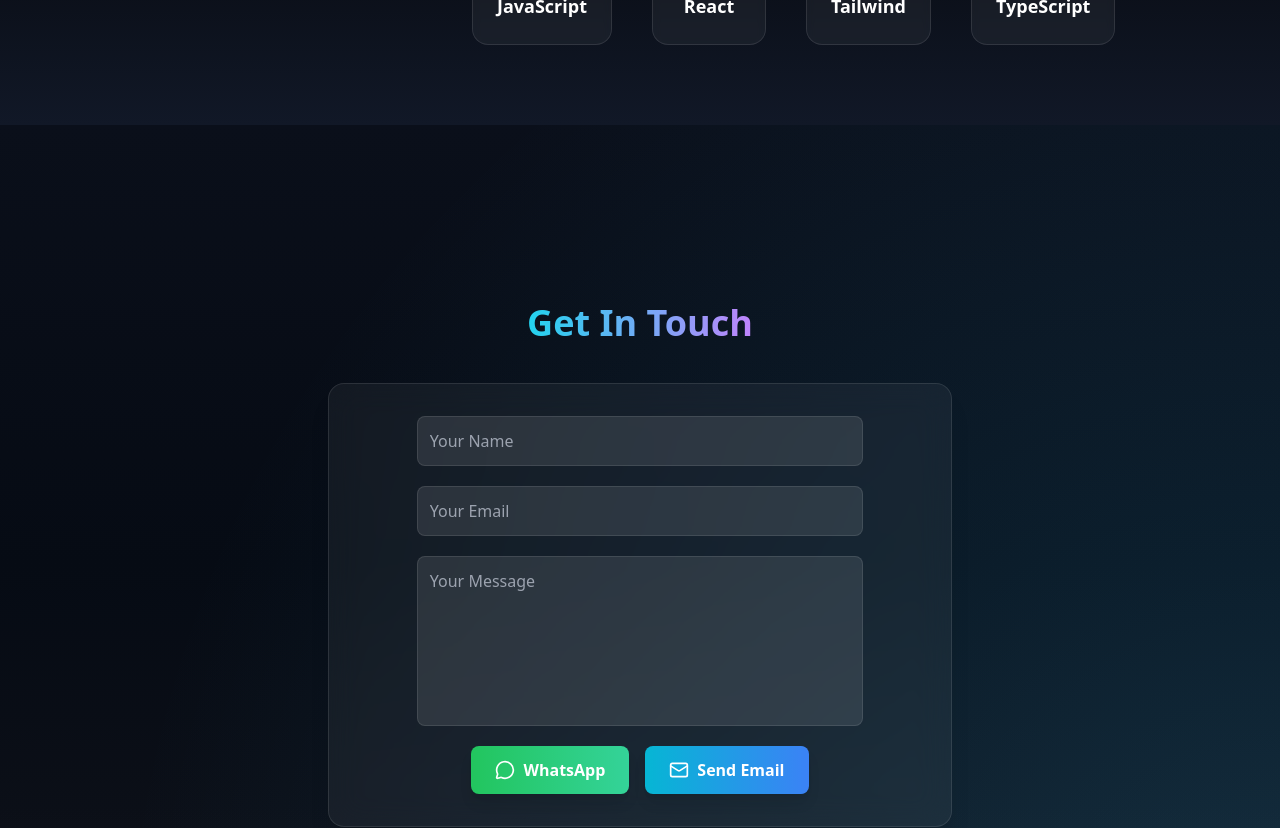
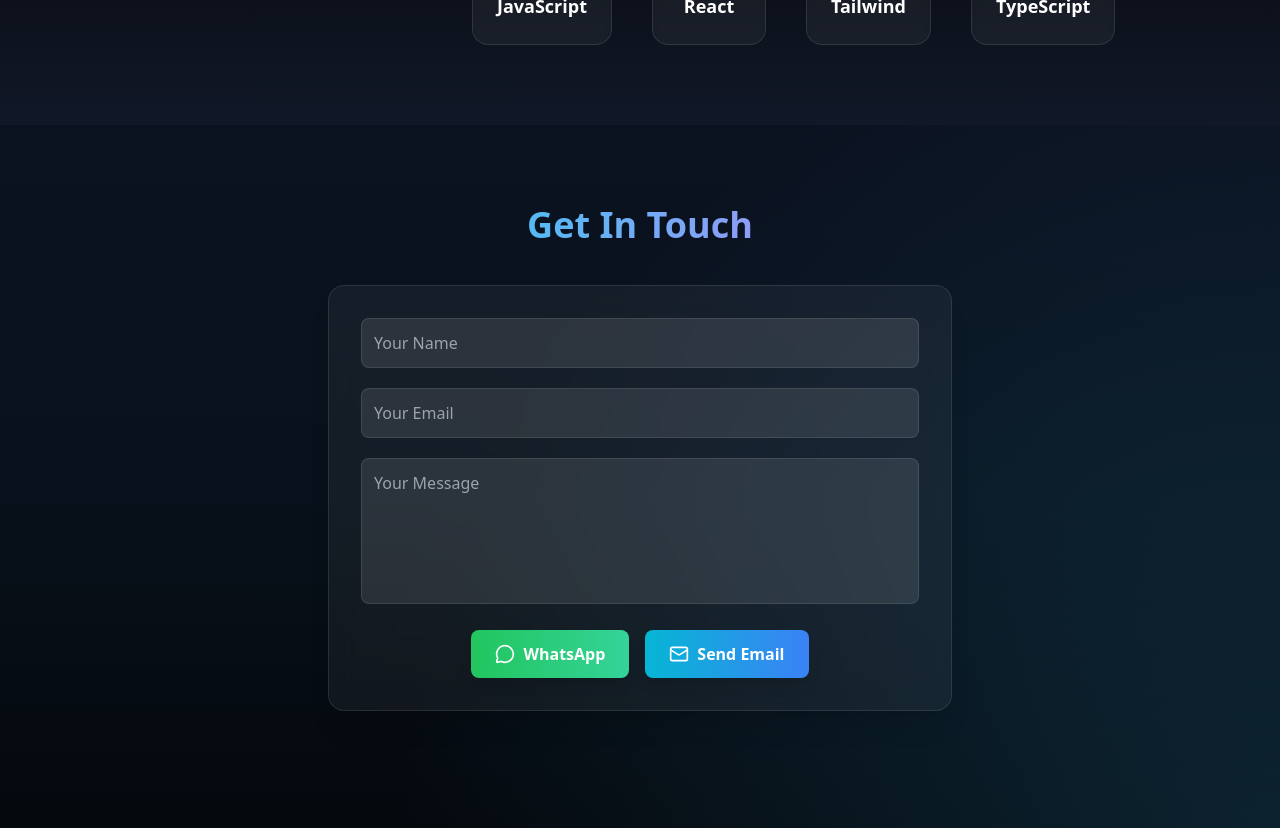
Before and after one commit to SURENDHAR-05-12/my-portfolio, a React (Vite) app: page / in a window 1280 px wide. Shown: the part 2360-3188 px from the top of the page. Built offline with nearby package versions, Linux system fonts and the light colour scheme.

Commit message:
Adjusted Contact section alignment and updated logo

```diff
--- a/src/components/Contact.tsx
+++ b/src/components/Contact.tsx
@@ -5,9 +5,10 @@ import React, { useState } from "react";
 const Contact: React.FC = () => {
   const [toast, setToast] = useState<{ message: string; type: "success" | "error" } | null>(null);
 
+  // ✨ Toast popup handler
   const showToast = (message: string, type: "success" | "error") => {
     setToast({ message, type });
-    setTimeout(() => setToast(null), 3000);
+    setTimeout(() => setToast(null), 3000); // auto hide after 3s
   };
 
   const sendWhatsApp = () => {
@@ -33,7 +34,10 @@ const Contact: React.FC = () => {
     const formAction = "https://formsubmit.co/surendhar6384@gmail.com";
     const formData = new FormData(form);
 
-    fetch(formAction, { method: "POST", body: formData })
+    fetch(formAction, {
+      method: "POST",
+      body: formData,
+    })
       .then(() => {
         showToast("✅ Email sent successfully!", "success");
         form.reset();
@@ -46,24 +50,18 @@ const Contact: React.FC = () => {
   return (
     <section
       id="contact"
-  className="relative min-h-[110vh] flex flex-col items-center justify-center
-  py-20 bg-gradient-to-b from-[#0a0f1a] via-[#060b14] to-[#0f121a]
-  text-white overflow-hidden"
+      className="relative py-20 pb-40 bg-gradient-to-b from-[#0b1220] via-[#08111b] to-[#04070b] text-white"
     >
-  {/* ✨ Smooth footer blend */}
-  <div className="absolute bottom-0 left-0 w-full h-[200px] bg-gradient-to-b from-transparent via-[#0f121a]/80 to-[#111827] pointer-events-none"></div>
+      {/* Glow background */}
+      <div className="absolute inset-0 bg-[radial-gradient(circle_at_bottom_right,rgba(56,189,248,0.15),transparent_60%)]"></div>
 
-  {/* 💫 Glow effect */}
-  <div className="absolute inset-0 bg-[radial-gradient(circle_at_bottom_right,rgba(56,189,248,0.18),transparent_75%)]"></div>
-
-  {/* 🌟 Contact Content Centered */}
-  <div className="max-w-2xl w-full px-6 relative z-10 flex flex-col items-center text-center">
+      <div className="max-w-2xl mx-auto px-6 relative z-10">
         <motion.h2
           initial={{ opacity: 0, y: 30 }}
           whileInView={{ opacity: 1, y: 0 }}
           transition={{ duration: 0.8 }}
           viewport={{ once: true }}
-      className="text-4xl font-extrabold mb-10 bg-gradient-to-r from-cyan-400 to-purple-400 bg-clip-text text-transparent"
+          className="text-4xl font-extrabold mb-10 text-center bg-gradient-to-r from-cyan-400 to-purple-400 bg-clip-text text-transparent"
         >
           Get In Touch
         </motion.h2>
@@ -74,34 +72,35 @@ const Contact: React.FC = () => {
           whileInView={{ opacity: 1, scale: 1 }}
           transition={{ duration: 0.8 }}
           viewport={{ once: true }}
-      className="w-full backdrop-blur-lg bg-white/5 border border-white/10 p-8 rounded-2xl shadow-xl space-y-5 flex flex-col items-center"
+          className="backdrop-blur-lg bg-white/5 border border-white/10 p-8 rounded-2xl shadow-xl space-y-5"
         >
           <input
             id="name"
             name="name"
             required
             placeholder="Your Name"
-        className="w-full sm:w-[80%] p-3 bg-white/10 border border-white/10 rounded-lg focus:ring-2 focus:ring-cyan-400 outline-none text-gray-200 placeholder-gray-400 transition"
+            className="w-full p-3 bg-white/10 border border-white/10 rounded-lg focus:ring-2 focus:ring-cyan-400 outline-none text-gray-200 placeholder-gray-400 transition"
           />
+
           <input
             id="email"
             name="email"
             type="email"
             required
             placeholder="Your Email"
-        className="w-full sm:w-[80%] p-3 bg-white/10 border border-white/10 rounded-lg focus:ring-2 focus:ring-purple-400 outline-none text-gray-200 placeholder-gray-400 transition"
+            className="w-full p-3 bg-white/10 border border-white/10 rounded-lg focus:ring-2 focus:ring-purple-400 outline-none text-gray-200 placeholder-gray-400 transition"
           />
+
           <textarea
             id="message"
             name="message"
-        rows={6}
+            rows={5}
             required
             placeholder="Your Message"
-        className="w-full sm:w-[80%] p-3 bg-white/10 border border-white/10 rounded-lg focus:ring-2 focus:ring-cyan-400 outline-none text-gray-200 placeholder-gray-400 transition resize-none"
+            className="w-full p-3 bg-white/10 border border-white/10 rounded-lg focus:ring-2 focus:ring-cyan-400 outline-none text-gray-200 placeholder-gray-400 transition resize-none"
           />
 
-      {/* Buttons centered */}
-      <div className="flex flex-col sm:flex-row gap-4 justify-center mt-4">
+          <div className="flex flex-col sm:flex-row gap-4 justify-center">
             <motion.button
               whileHover={{ scale: 1.05 }}
               type="button"
@@ -122,7 +121,7 @@ const Contact: React.FC = () => {
         </motion.form>
       </div>
 
-  {/* ✅ Toast notification */}
+      {/* 🌟 Modern Toast Message */}
       {toast && (
         <motion.div
           initial={{ opacity: 0, y: 40 }}
@@ -144,7 +143,6 @@ const Contact: React.FC = () => {
         </motion.div>
       )}
     </section>
-
   );
 };
 
```
Also changed, not shown: public/logo.png. Lines whose indentation alone changed are shown as unchanged.
